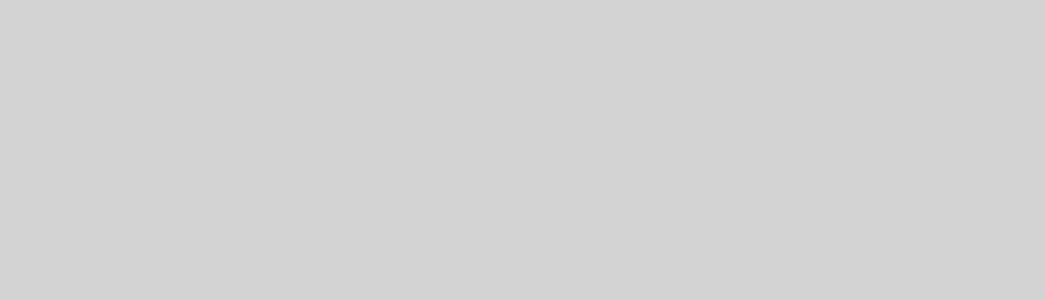
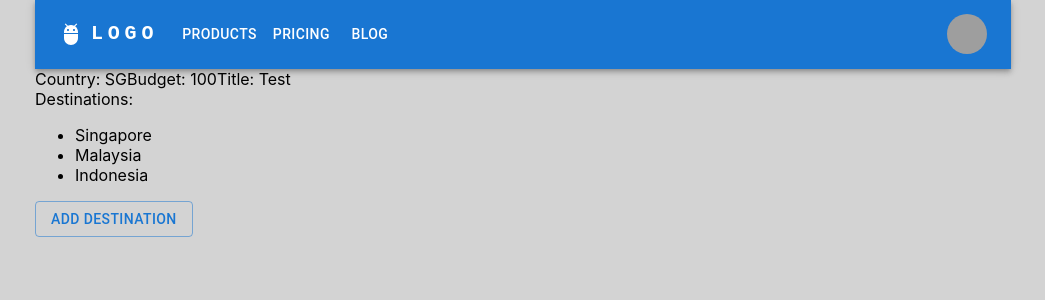
Before and after one commit to namiwa/TT1_table3, a React (Create React App) app in the folder Frontend/client/: page /itinerary in a window 1280 px wide. Before the commit this address had no page. Shown: the top 300 px of the page, without its empty margins (117-1162 px from the left). Built offline with nearby package versions, Linux system fonts and the light colour scheme; grey boxes are pictures that could not be loaded.

Commit message:
fix: merge Charmaine branch

```diff
--- a/Frontend/client/src/App.js
+++ b/Frontend/client/src/App.js
@@ -3,15 +3,18 @@ import { Route, Routes, Navigate, BrowserRouter } from "react-router-dom";
 import Login from './pages/Login';
 import Register from './pages/Register';
 import Dashboard from './pages/Dashboard';
+import Itinerary from './pages/Itinerary';
 
 function App() {
   return (
     <BrowserRouter>
         <Routes>
-          <Route path="/" element={<Navigate to="/login" />} />
+          <Route path="/" element={<Navigate to="/itinerary" />} />
           <Route path="/login" element={<Login />} />
           <Route path="/register" element={<Register />} />
           <Route path="/home" element={<Dashboard />} />
+          <Route path="/itinerary" element={<Itinerary />} />
+          <Route path="*" element={<Itinerary />} />
         </Routes>
       </BrowserRouter>
   );
```
Also changed, not shown: 1 other file (tests, documents, lock files or other folders).
